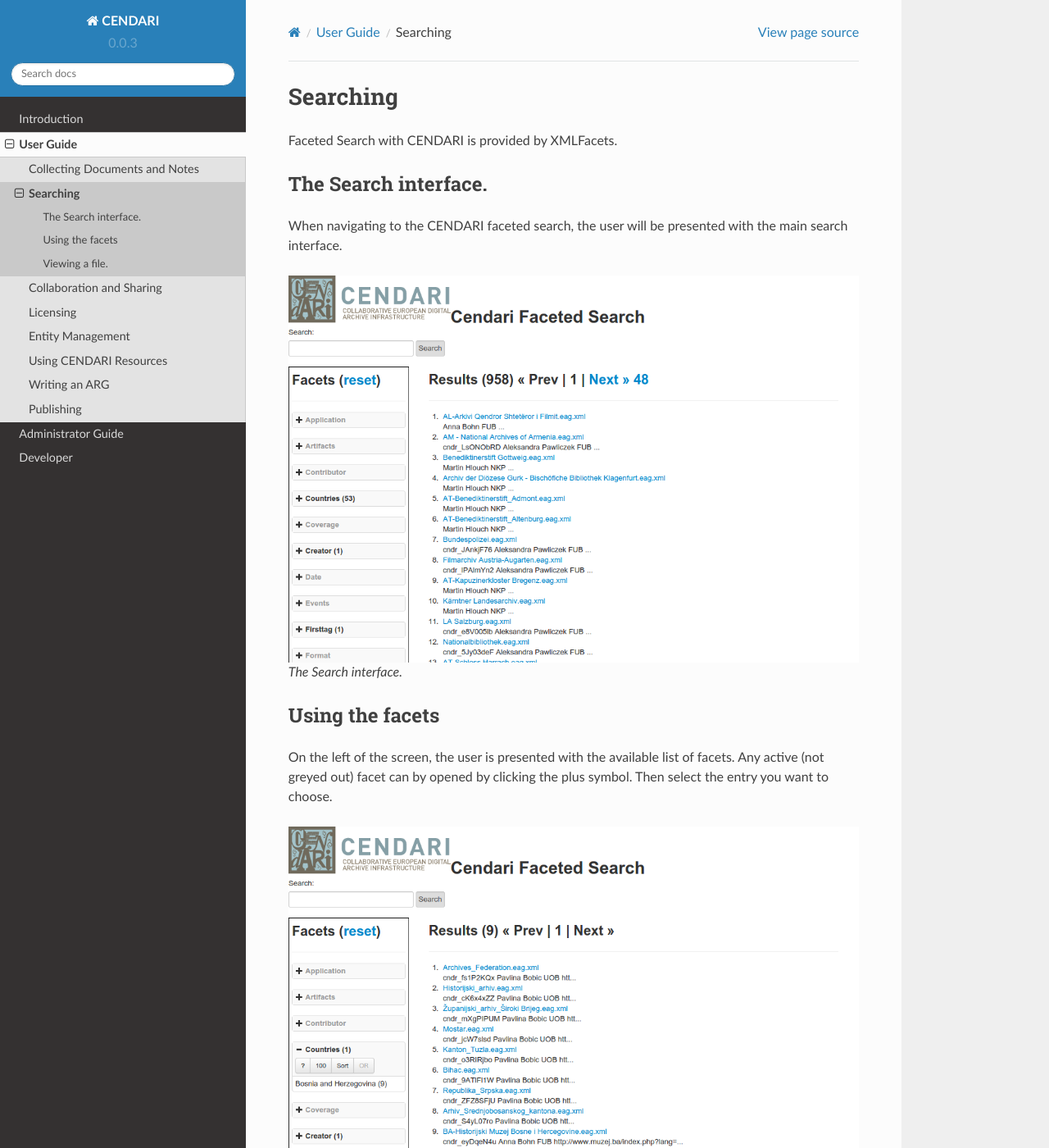
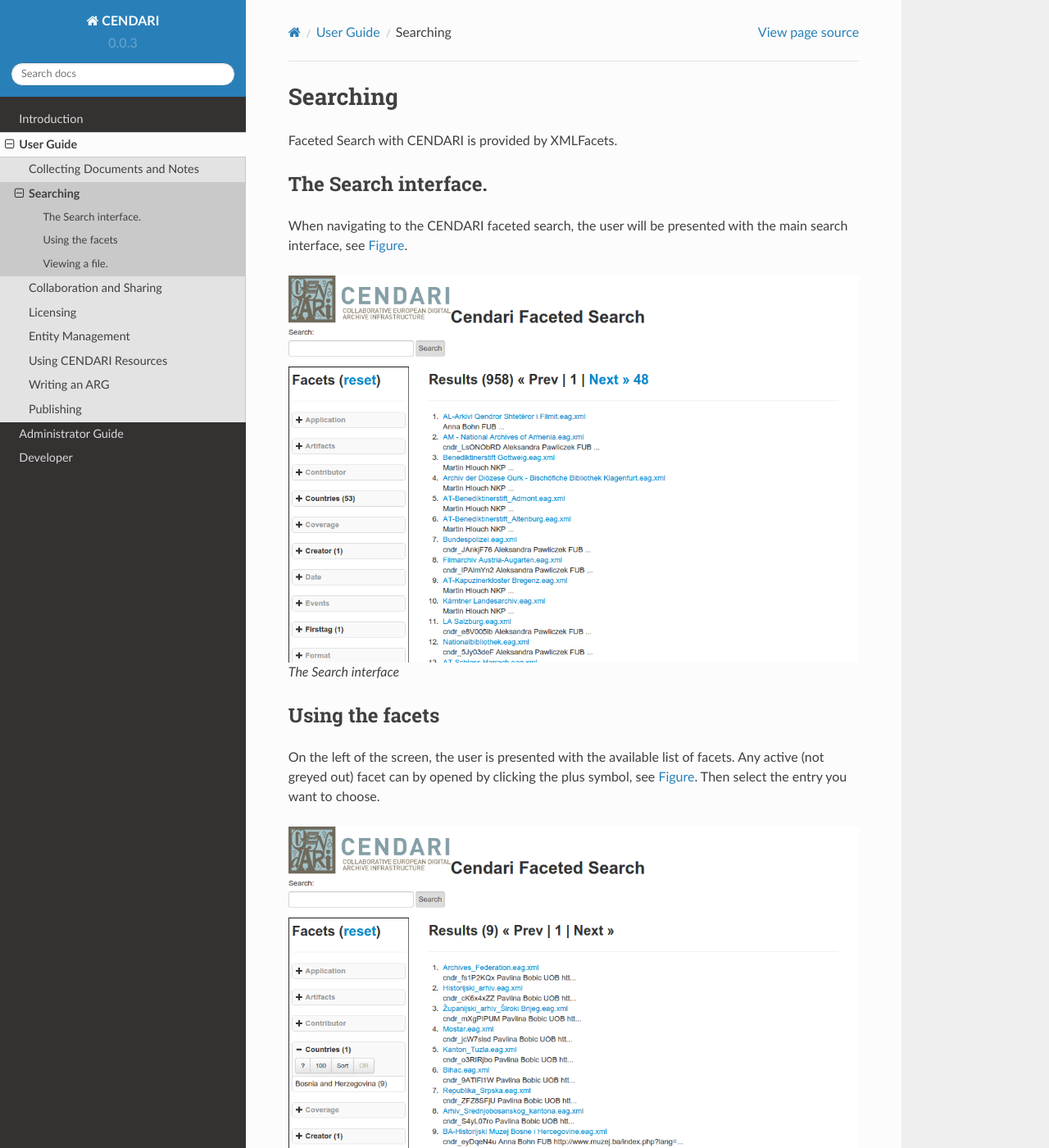
Before and after one commit to CENDARI/documentation, a Sphinx documentation site: the page built from source/user/searching.rst, in a window 1280 px wide and 1400 px high. Shown: the whole window at 82% size. Built offline with Sphinx 7.4.7 and the Read the Docs theme 2.0.0, drawn with Linux system fonts in a browser that asks for light colours; some of the changed text lies outside the part shown.

Commit message:
add cross references to figures

```diff
--- a/source/user/searching.rst
+++ b/source/user/searching.rst
@@ -7,33 +7,39 @@
 The Search interface.
 ---------------------
 
-When navigating to the CENDARI faceted search, the user will be presented with the main search interface.
+When navigating to the CENDARI faceted search, the user will be presented with the main search interface, see :ref:`Figure <figure-search-start>`.
+
+.. _figure-search-start:
 
 .. figure:: images/xmlfacets_start.png
 
-   The Search interface.
+   The Search interface
 
 Using the facets
 ----------------
 
 On the left of the screen, the user is presented with the available list of facets.
-Any active (not greyed out) facet can by opened by clicking the plus symbol.
+Any active (not greyed out) facet can by opened by clicking the plus symbol, see :ref:`Figure <figure-search-facet>`.
 Then select the entry you want to choose.
+
+.. _figure-search-facet:
 
 .. figure:: images/xmlfacets_facet_country_Bosnia_and_Herzegovina.png
 
-   The image show the results after selecting *Bosnia and Herzegovina* from the country facet.
+   The image show the results after selecting *Bosnia and Herzegovina* from the country facet
 
 Click the reset button on the top of the facet panel to return to the start.
 
 Viewing a file.
 ---------------
 
-Selecting a search result takes you to the corresponding entry.
+Selecting a search result takes you to the corresponding entry, see :ref:`Figure <figure-search-entry>`.
+
+.. _figure-search-entry:
 
 .. figure:: images/xmlfacets_Biblioteka_Gdanska_Polskiej_Akademii_Nauk.png
 
-   The EAD file for *The Gdansk Library of the Polish Academy of Sciences*.
+   The EAD file for *The Gdansk Library of the Polish Academy of Sciences*
 
 
 .. index::
```
